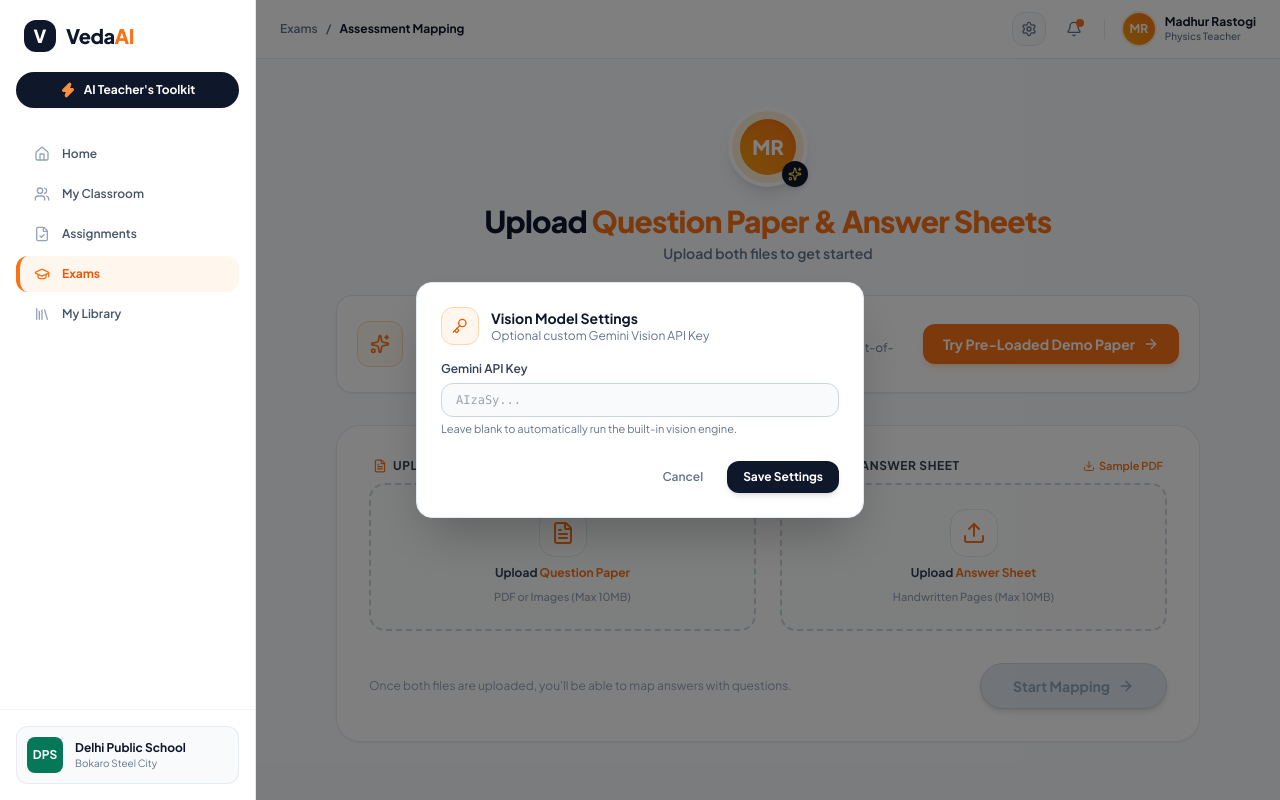
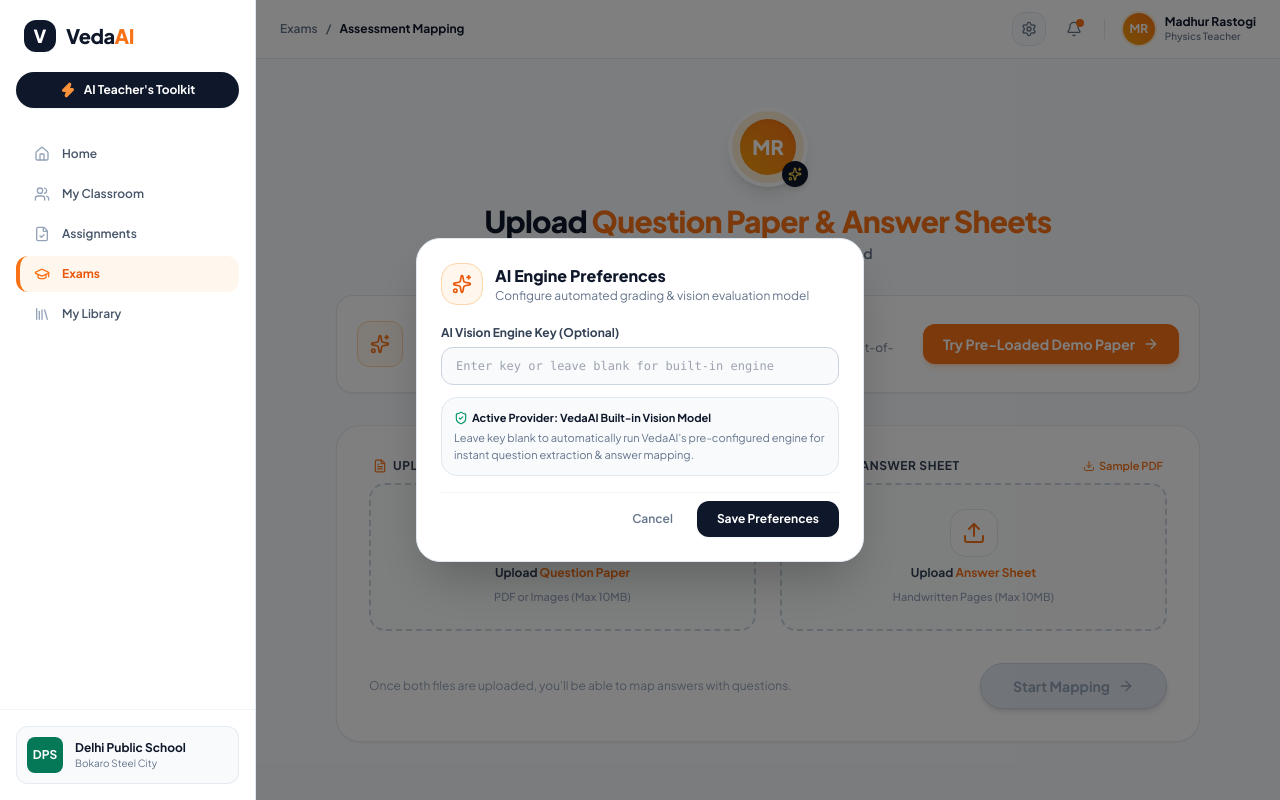
Before and after one commit to AmiteshKumarDubey/AI-Assessment-Extraction-Answer-Mapping, a Next.js app: page / in a window 1280 px wide. Both pictures are taken after a click on the button 1028 px from the left and 29 px from the top of the page. Built offline with nearby package versions, Linux system fonts and the light colour scheme.

Commit message:
Fix 1 & 2: Answer sheet canvas scroll padding, smooth auto-scroll to active box, and teacher-facing AI Engine Settings reframe

```diff
--- a/src/components/AnswerViewer.tsx
+++ b/src/components/AnswerViewer.tsx
@@ -33,14 +33,31 @@
   const [currentPage, setCurrentPage] = useState<number>(0);
   const [zoomLevel, setZoomLevel] = useState<number>(1);
   const containerRef = useRef<HTMLDivElement>(null);
+  const activeBoxRef = useRef<HTMLDivElement>(null);
 
-  // Automatically switch page when active answer selection changes
+  // Automatically switch page & smooth scroll to active answer box
   useEffect(() => {
     if (activeAnswer && viewMode === 'answer_sheet') {
       const targetPage = activeAnswer.pageIndex;
       if (targetPage >= 0 && targetPage < (answerSheetImages.length || 1)) {
         setCurrentPage(targetPage);
       }
+
+      // Smooth scroll to active answer region inside canvas viewport
+      setTimeout(() => {
+        if (activeBoxRef.current && containerRef.current) {
+          const container = containerRef.current;
+          const box = activeBoxRef.current;
+          const containerHeight = container.clientHeight;
+          const boxTop = box.offsetTop;
+          const boxHeight = box.offsetHeight;
+
+          container.scrollTo({
+            top: Math.max(0, boxTop - containerHeight / 2 + boxHeight / 2),
+            behavior: 'smooth',
+          });
+        }
+      }, 100);
     }
   }, [activeAnswer, viewMode, answerSheetImages]);
 
@@ -67,7 +84,7 @@
   return (
     <div className="flex-1 flex flex-col h-full bg-[#f8fafc] text-slate-900 relative overflow-hidden">
       {/* Custom Viewport Toolbar */}
-      <div className="h-12 bg-white border-b border-slate-200 px-4 flex items-center justify-between z-20 shadow-xs">
+      <div className="h-12 bg-white border-b border-slate-200 px-4 flex items-center justify-between z-20 shadow-xs shrink-0">
         {/* Toggle Mode Control */}
         <div className="flex items-center gap-1 bg-slate-100 p-1 rounded-xl border border-slate-200">
           <button
@@ -175,11 +192,11 @@
       {/* Synchronized Custom Canvas Scroll Workspace */}
       <div
         ref={containerRef}
-        className="flex-1 overflow-auto p-5 flex items-start justify-center relative bg-[#f8fafc] custom-scrollbar"
+        className="flex-1 overflow-y-auto p-6 pb-32 flex items-start justify-center relative bg-[#f8fafc] custom-scrollbar"
       >
         {activeDocSrc ? (
           <div
-            className="relative transition-transform duration-200 ease-out origin-top shadow-xl rounded-2xl border border-slate-200 bg-white inline-block overflow-hidden"
+            className="relative transition-transform duration-200 ease-out origin-top shadow-xl rounded-2xl border border-slate-200 bg-white inline-block mb-24"
             style={{ transform: `scale(${zoomLevel})` }}
           >
             {/* Render document page image */}
@@ -206,6 +223,7 @@
                   return (
                     <div
                       key={ans.id}
+                      ref={isActive ? activeBoxRef : null}
                       className={`absolute rounded-2xl border-2 transition-all duration-300 pointer-events-auto ${
                         isActive
                           ? 'border-orange-500 bg-orange-500/15 ring-4 ring-orange-500/25 shadow-lg z-30 animate-pulse'
@@ -216,6 +234,8 @@
                         top: `${box.y}%`,
                         width: `${box.width}%`,
                         height: `${box.height}%`,
+                        minHeight: '64px',
+                        minWidth: '220px',
                       }}
                     >
                       {/* Bounding Box Badges Flex Wrapper */}
--- a/src/components/Header.tsx
+++ b/src/components/Header.tsx
@@ -10,10 +10,10 @@
   Download,
   CheckCircle2,
   RotateCcw,
-  Check,
   Sparkles,
   SlidersHorizontal,
-  X
+  X,
+  ShieldCheck
 } from 'lucide-react';
 import { AssessmentData } from '@/types/assessment';
 import { NavTab } from './Sidebar';
@@ -135,7 +135,7 @@
           </button>
         )}
 
-        {/* Settings Button */}
+        {/* Teacher-Facing AI Settings Button */}
         <button
           onClick={() => setShowKeyModal(true)}
           className={`p-2 rounded-xl border transition-colors ${
@@ -143,7 +143,7 @@
               ? 'bg-emerald-50 border-emerald-200 text-emerald-600'
               : 'bg-slate-50 border-slate-200 text-slate-500 hover:text-slate-900 hover:bg-slate-100'
           }`}
-          title="Settings & Vision API Key"
+          title="AI Engine Settings"
         >
           <Settings className="w-4 h-4" />
         </button>
@@ -199,39 +199,47 @@
         </div>
       </div>
 
-      {/* Settings Modal */}
+      {/* Teacher-Facing AI Engine Settings Modal */}
       {showKeyModal && (
         <div className="fixed inset-0 z-50 bg-black/50 backdrop-blur-xs flex items-center justify-center p-4">
-          <div className="bg-white border border-slate-200 rounded-2xl p-6 max-w-md w-full shadow-2xl space-y-4">
+          <div className="bg-white border border-slate-200 rounded-3xl p-6 max-w-md w-full shadow-2xl space-y-4">
             <div className="flex items-center gap-3">
-              <div className="p-2.5 rounded-xl bg-orange-50 text-orange-600 border border-orange-200">
-                <Key className="w-4 h-4" />
+              <div className="p-2.5 rounded-2xl bg-orange-50 text-orange-600 border border-orange-200">
+                <Sparkles className="w-5 h-5" />
               </div>
               <div>
-                <h3 className="font-bold text-slate-900 text-sm">Vision Model Settings</h3>
+                <h3 className="font-extrabold text-slate-900 text-base">AI Engine Preferences</h3>
                 <p className="text-xs text-slate-500">
-                  Optional custom Gemini Vision API Key
+                  Configure automated grading &amp; vision evaluation model
                 </p>
               </div>
             </div>
 
+            <div className="space-y-3 pt-1">
               <div>
-              <label className="block text-xs font-semibold text-slate-700 mb-1.5">
-                Gemini API Key
+                <label className="block text-xs font-bold text-slate-700 mb-1.5">
+                  AI Vision Engine Key (Optional)
                 </label>
                 <input
                   type="password"
                   value={inputKey}
                   onChange={(e) => setInputKey(e.target.value)}
-                placeholder="AIzaSy..."
-                className="w-full px-3.5 py-2 rounded-xl bg-slate-50 border border-slate-300 text-slate-900 text-xs focus:outline-none focus:border-orange-500 font-mono"
+                  placeholder="Enter key or leave blank for built-in engine"
+                  className="w-full px-3.5 py-2.5 rounded-xl bg-slate-50 border border-slate-300 text-slate-900 text-xs focus:outline-none focus:border-orange-500 font-mono"
                 />
-              <p className="text-[11px] text-slate-500 mt-1">
-                Leave blank to automatically run the built-in vision engine.
+              </div>
+
+              <div className="p-3 rounded-2xl bg-slate-50 border border-slate-200 text-[11px] text-slate-600 space-y-1">
+                <span className="font-bold text-slate-900 flex items-center gap-1">
+                  <ShieldCheck className="w-3.5 h-3.5 text-emerald-600" /> Active Provider: VedaAI Built-in Vision Model
+                </span>
+                <p className="text-slate-500">
+                  Leave key blank to automatically run VedaAI's pre-configured engine for instant question extraction &amp; answer mapping.
                 </p>
               </div>
+            </div>
 
-            <div className="flex items-center justify-end gap-2 pt-2">
+            <div className="flex items-center justify-end gap-2 pt-2 border-t border-slate-100">
               <button
                 onClick={() => setShowKeyModal(false)}
                 className="px-4 py-2 rounded-xl text-xs font-semibold text-slate-500 hover:text-slate-900"
@@ -240,9 +248,9 @@
               </button>
               <button
                 onClick={handleSave}
-                className="px-4 py-2 rounded-xl text-xs font-bold bg-slate-900 hover:bg-slate-800 text-white shadow-md"
+                className="px-5 py-2.5 rounded-xl text-xs font-bold bg-slate-900 hover:bg-slate-800 text-white shadow-sm"
               >
-                Save Settings
+                Save Preferences
               </button>
             </div>
           </div>
```
Lines whose indentation alone changed are shown as unchanged.
